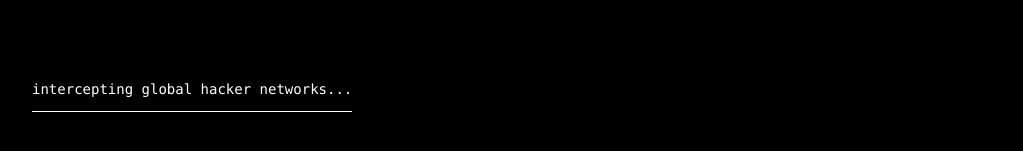
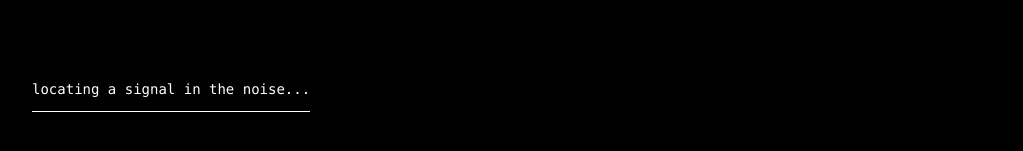
Before and after one commit to kitajchuk/punxy, a React (Create React App) app: page /jobs in a window 1280 px wide. Shown: the part 349-500 px from the top of the page, without its empty margins (128-1151 px from the left). Built offline with nearby package versions, Linux system fonts and the light colour scheme; no server answers.

Commit message:
variety text for feed context

```diff
--- a/src/components/Feed.js
+++ b/src/components/Feed.js
@@ -7,7 +7,7 @@ import Loading from './Loading';
 import List from './List';
 import Modal from './Modal';
 
-function Feed({data, endpoint}) {
+function Feed({ data, endpoint, loading1 = 'intercepting global hacker networks..', loading2 = 'streaming the latest transactions...'}) {
   // Default active control is `time`
   const [ctrl, setCtrl] = useState('time');
 
@@ -16,7 +16,7 @@ function Feed({data, endpoint}) {
 
   // Playful, randomized button texts...
   const [text, setText] = useState(randoText());
-  const [loadText, setLoadText] = useState('intercepting global hacker networks...');
+  const [loadText, setLoadText] = useState(loading1);
 
   // List items to be manipulated (sort, add, etc...)
   const [items, setItems] = useState(data);
@@ -35,13 +35,13 @@ function Feed({data, endpoint}) {
     if (data && !items && !loadingRef.current) {
       // Playful and contextual delay on feed render
       setTimeout(() => {
-        setLoadText('streaming the latest transactions...');
+        setLoadText(loading2);
       }, 1000);
       setTimeout(() => {
         setItems(data);
       }, 2000);
     }
-  }, [data, items]);
+  }, [data, items, loading2]);
 
   const onControl = (ctrl) => {
     setCtrl(ctrl);
--- a/src/pages/Jobs.js
+++ b/src/pages/Jobs.js
@@ -13,7 +13,8 @@ export default function Jobs() {
       <Masthead>
         <h1>fancy yourself a freelancer with illusions standing? look no further.</h1>
       </Masthead>
-      <JobsFeed />
+      {/* uses custom loading texts */}
+      <JobsFeed loading1="locating a signal in the noise..." loading2="filtering available jobs options..." />
     </>
   );
 }
--- a/src/pages/News.js
+++ b/src/pages/News.js
@@ -13,6 +13,7 @@ export default function News() {
       <Masthead>
         <h1>your proxy to what the “hackers” call “news” and the latest <Link to="/jobs">freelance nets</Link>.</h1>
       </Masthead>
+      {/* uses the default loading texts */}
       <NewsFeed />
     </>
   );
```
